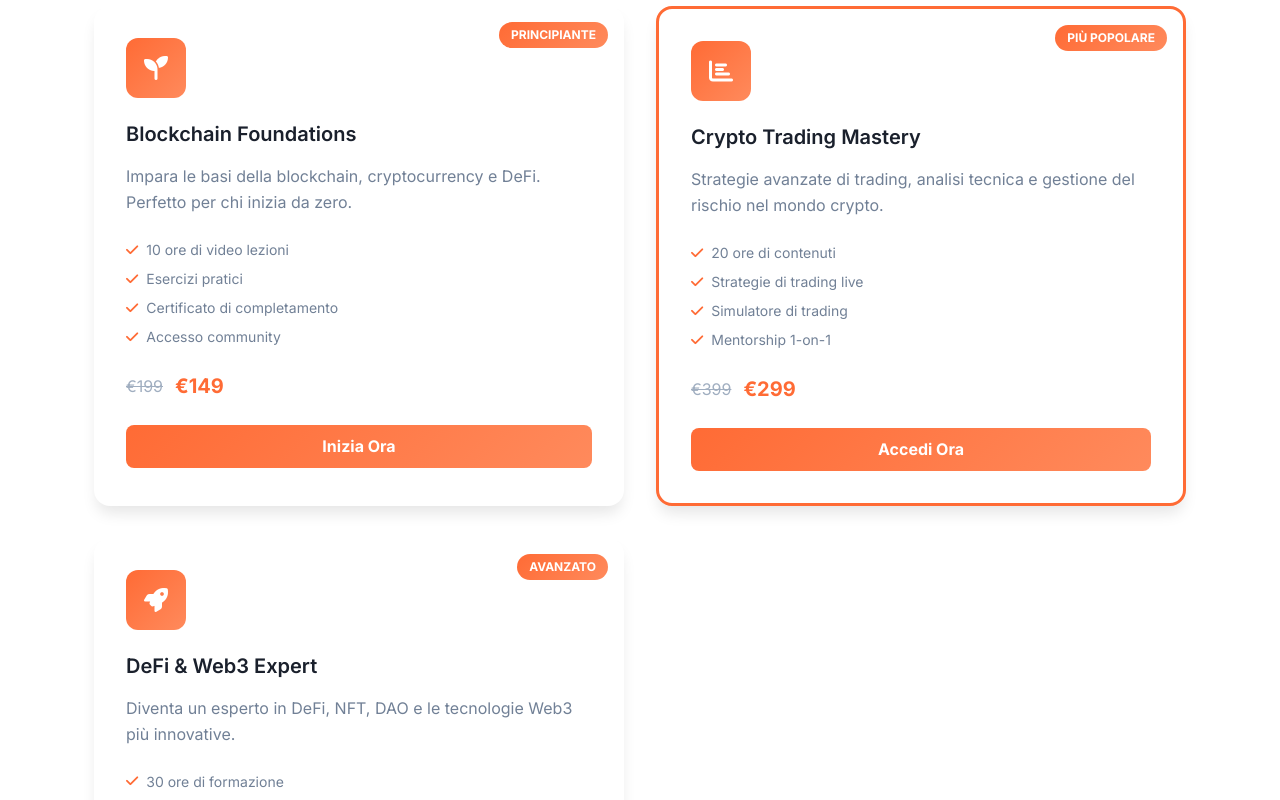
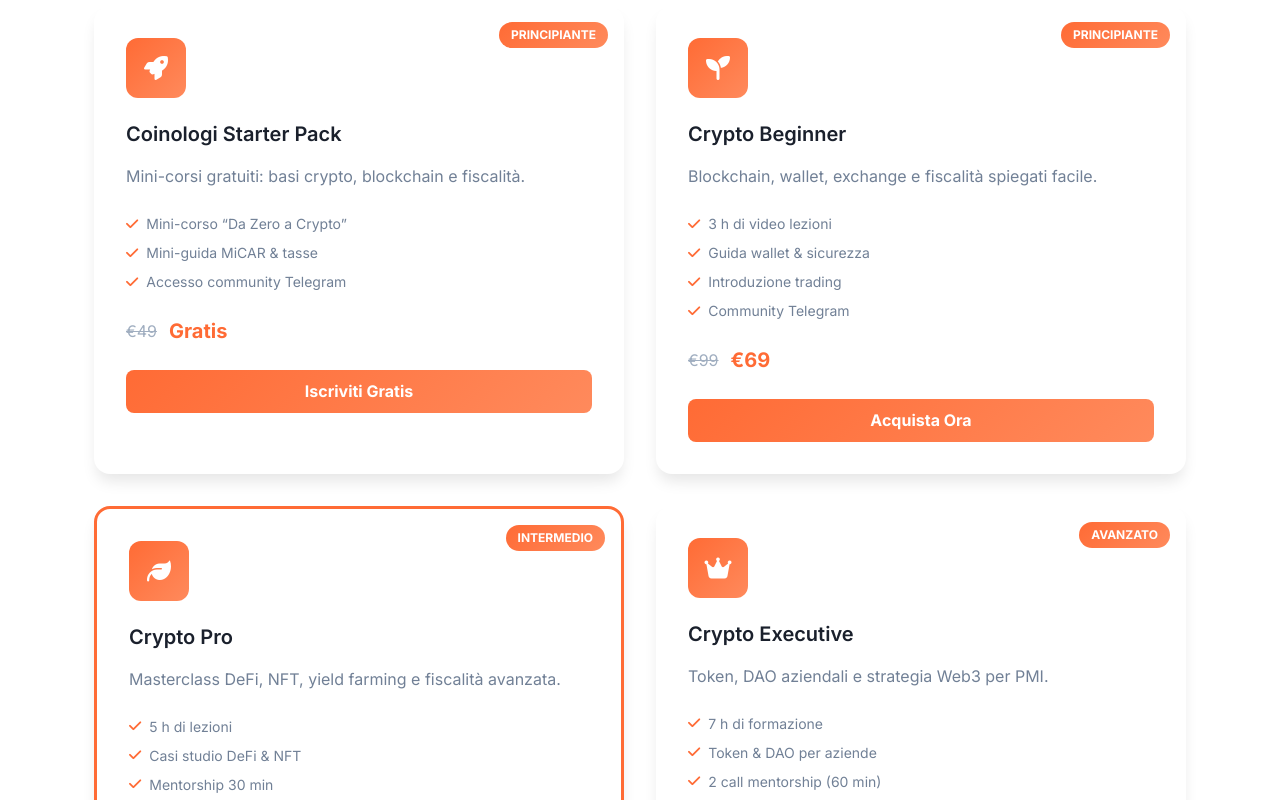
Before and after one commit to hache183/coinologi-react-version, a React (Create React App) app: page /crypto-academy in a window 1280 px wide. Shown: the part 1360-2160 px from the top of the page. Built offline with nearby package versions, Linux system fonts and the light colour scheme; no server answers.

Commit message:
services

```diff
--- a/src/pages/CryptoAcademy.js
+++ b/src/pages/CryptoAcademy.js
@@ -73,54 +73,162 @@ const CryptoAcademy = () => {
   };
 
   const courses = [
+  // FREE
   {
-      id: 'beginner',
+    id: 'starter-free',
+    level: 'Principiante',
+    icon: 'fas fa-rocket',
+    title: 'Coinologi Starter Pack',
+    description: 'Mini-corsi gratuiti: basi crypto, blockchain e fiscalità.',
+    features: [
+      'Mini-corso “Da Zero a Crypto”',
+      'Mini-guida MiCAR & tasse',
+      'Accesso community Telegram'
+    ],
+    oldPrice: '€49',
+    newPrice: 'Gratis',
+    cta: 'Iscriviti Gratis'
+  },
+
+  // CRYPTO PATH
+  {
+    id: 'crypto-beginner',
     level: 'Principiante',
     icon: 'fas fa-seedling',
-      title: 'Blockchain Foundations',
-      description: 'Impara le basi della blockchain, cryptocurrency e DeFi. Perfetto per chi inizia da zero.',
+    title: 'Crypto Beginner',
+    description: 'Blockchain, wallet, exchange e fiscalità spiegati facile.',
     features: [
-        '10 ore di video lezioni',
-        'Esercizi pratici',
-        'Certificato di completamento',
-        'Accesso community'
+      '3 h di video lezioni',
+      'Guida wallet & sicurezza',
+      'Introduzione trading',
+      'Community Telegram'
     ],
-      oldPrice: '€199',
-      newPrice: '€149',
-      cta: 'Inizia Ora'
+    oldPrice: '€99',
+    newPrice: '€69',
+    cta: 'Acquista Ora'
   },
   {
-      id: 'intermediate',
-      level: 'Più Popolare',
-      icon: 'fas fa-chart-bar',
-      title: 'Crypto Trading Mastery',
-      description: 'Strategie avanzate di trading, analisi tecnica e gestione del rischio nel mondo crypto.',
+    id: 'crypto-pro',
+    level: 'Intermedio',
+    icon: 'fas fa-leaf',
+    title: 'Crypto Pro',
+    description: 'Masterclass DeFi, NFT, yield farming e fiscalità avanzata.',
     features: [
-        '20 ore di contenuti',
-        'Strategie di trading live',
-        'Simulatore di trading',
-        'Mentorship 1-on-1'
+      '5 h di lezioni',
+      'Casi studio DeFi & NFT',
+      'Mentorship 30 min',
+      '3 mesi Telegram Premium'
+    ],
+    oldPrice: '€349',
+    newPrice: '€249',
+    cta: 'Acquista Ora',
+    popular: true
+  },
+  {
+    id: 'crypto-executive',
+    level: 'Avanzato',
+    icon: 'fas fa-crown',
+    title: 'Crypto Executive',
+    description: 'Token, DAO aziendali e strategia Web3 per PMI.',
+    features: [
+      '7 h di formazione',
+      'Token & DAO per aziende',
+      '2 call mentorship (60 min)',
+      '12 mesi Telegram Premium'
+    ],
+    oldPrice: '€699',
+    newPrice: '€499',
+    cta: 'Acquista Ora'
+  },
+
+  // TRADING PATH
+  {
+    id: 'trading-essentials',
+    level: 'Principiante',
+    icon: 'fas fa-chart-line',
+    title: 'Trading Essentials',
+    description: 'Basi del trading crypto e risk management.',
+    features: [
+      '2 h di video-lezioni',
+      'Analisi tecnica base',
+      'Risk management base',
+      '1 mese segnali VIP'
+    ],
+    oldPrice: '€149',
+    newPrice: '€89',
+    cta: 'Acquista Ora'
+  },
+  {
+    id: 'trading-master',
+    level: 'Intermedio',
+    icon: 'fas fa-chart-area',
+    title: 'Trading Master',
+    description: 'Tecniche avanzate (order flow, on-chain) e coaching.',
+    features: [
+      '6 h di lezioni avanzate',
+      'Order-flow & Volume Profile',
+      'Analisi on-chain pratica',
+      'Call privata 60 min',
+      '3 mesi segnali VIP'
     ],
     oldPrice: '€399',
     newPrice: '€299',
-      cta: 'Accedi Ora',
-      popular: true
+    cta: 'Acquista Ora'
   },
   {
-      id: 'advanced',
+    id: 'trading-premium',
     level: 'Avanzato',
-      icon: 'fas fa-rocket',
-      title: 'DeFi & Web3 Expert',
-      description: 'Diventa un esperto in DeFi, NFT, DAO e le tecnologie Web3 più innovative.',
+    icon: 'fas fa-gem',
+    title: 'Trading Premium',
+    description: 'Strategie hedge, opzioni e bot personalizzati.',
     features: [
-        '30 ore di formazione',
-        'Progetti pratici',
-        'Networking esclusivo',
-        'Job placement'
+      '10 h formazione pro',
+      'Hedge futures/opzioni',
+      'Bot trading ready-to-use',
+      '2 call private 90 min',
+      '12 mesi segnali VIP'
     ],
-      oldPrice: '€699',
-      newPrice: '€499',
+    oldPrice: '€1 199',
+    newPrice: '€799',
     cta: 'Scopri di Più'
+  },
+
+  // COMPLIANCE TRAINING (solo formazione)
+  {
+    id: 'compliance-masterclass',
+    level: 'Professionisti',
+    icon: 'fas fa-shield-alt',
+    title: 'MiCAR Compliance Masterclass',
+    description:
+      'Corso completo su MiCAR, AML e fiscalità crypto per consulenti e PMI.',
+    features: [
+      '4 h di video-lezioni',
+      'Template whitepaper MiCAR',
+      'Checklist AML/Fiscalità',
+      'Q&A live mensile'
+    ],
+    oldPrice: '€349',
+    newPrice: '€249',
+    cta: 'Acquista Ora'
+  },
+
+  // MEMBERSHIP
+  {
+    id: 'membership-pro',
+    level: 'Membership Annuale',
+    icon: 'fas fa-users',
+    title: 'Coinologi PRO Membership',
+    description:
+      'Tutti i corsi + segnali VIP + webinar esclusivi per 12 mesi.',
+    features: [
+      'Accesso completo ai corsi',
+      'Segnali Telegram VIP',
+      'Webinar mensili',
+      'Eventi networking VIP'
+    ],
+    oldPrice: '€999',
+    newPrice: '€499/anno',
+    cta: 'Abbonati Ora'
   }
 ];
 
--- a/src/pages/Home.js
+++ b/src/pages/Home.js
@@ -43,7 +43,7 @@ const Home = () => {
     },
     {
       id: 'exclusive-events',
-      icon: 'fas fa-calendar-star',
+      icon: 'fa-solid fa-calendar',
       title: 'Exclusive Events',
       description: 'Partecipa ai nostri esclusivi eventi formativi e di networking, ideali per professionisti e investitori interessati alla blockchain e al Web3.',
       link: 'Partecipa',
@@ -61,7 +61,7 @@ const Home = () => {
               Il Futuro della <span className="hero__title-highlight">Crypto Consulting</span>
             </h1>
             <p className="hero__description">
-              Coinologi nasce da un'idea di Ivan Eo, Dottore Commercialista e nerd affilato che dal 2014 offre supporto trasparente e sicuro a chiunque voglia avvicinarsi al mondo delle tecnologie decentralizzate.
+              Coinologi nasce da un'idea di Ivan Epicoco, Dottore Commercialista e nerd affilato che dal 2014 offre supporto trasparente e sicuro a chiunque voglia avvicinarsi al mondo delle tecnologie decentralizzate.
             </p>
             <div className="hero__cta">
               <button className="btn btn--primary">Inizia Oggi</button>
```
Lines whose indentation alone changed are shown as unchanged.
